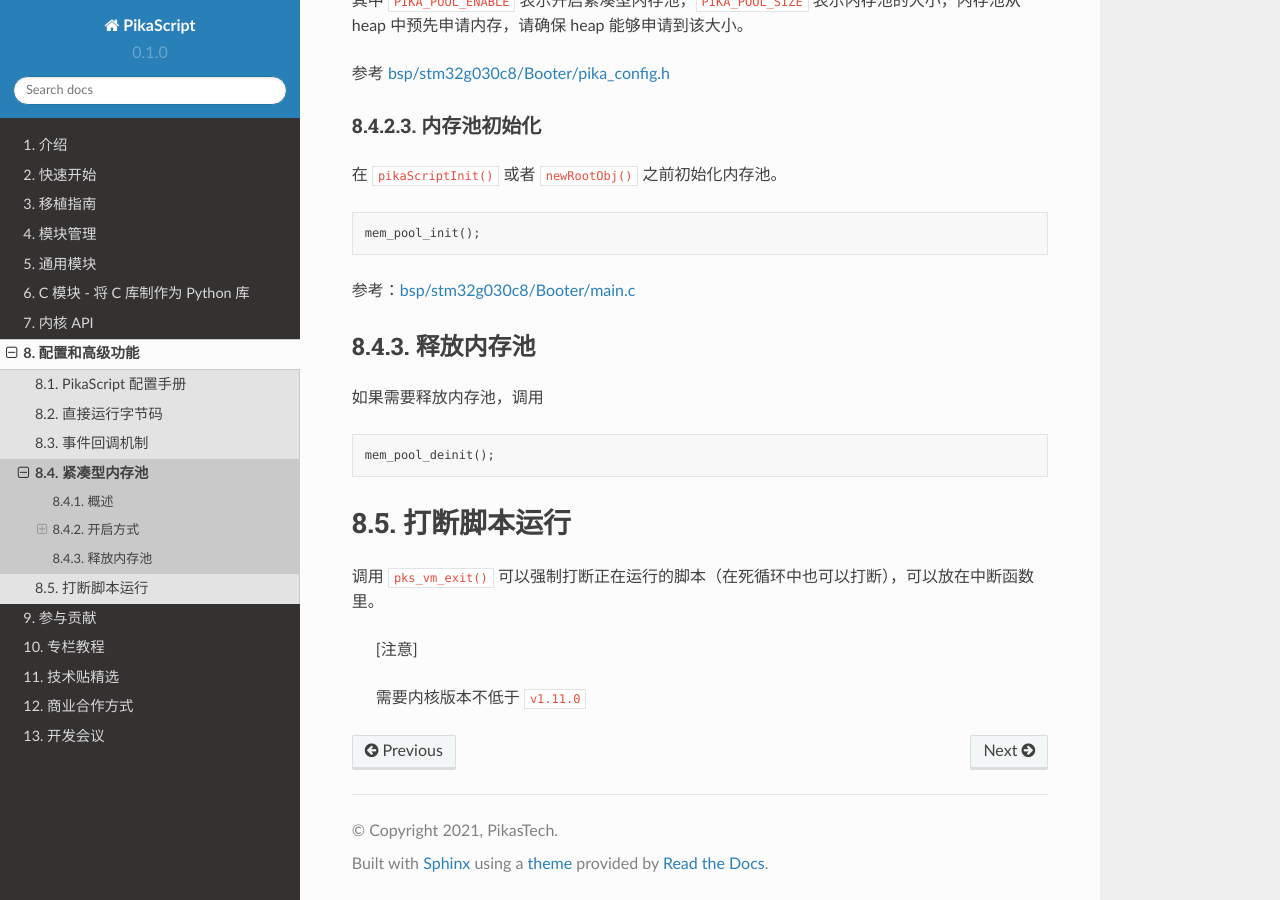
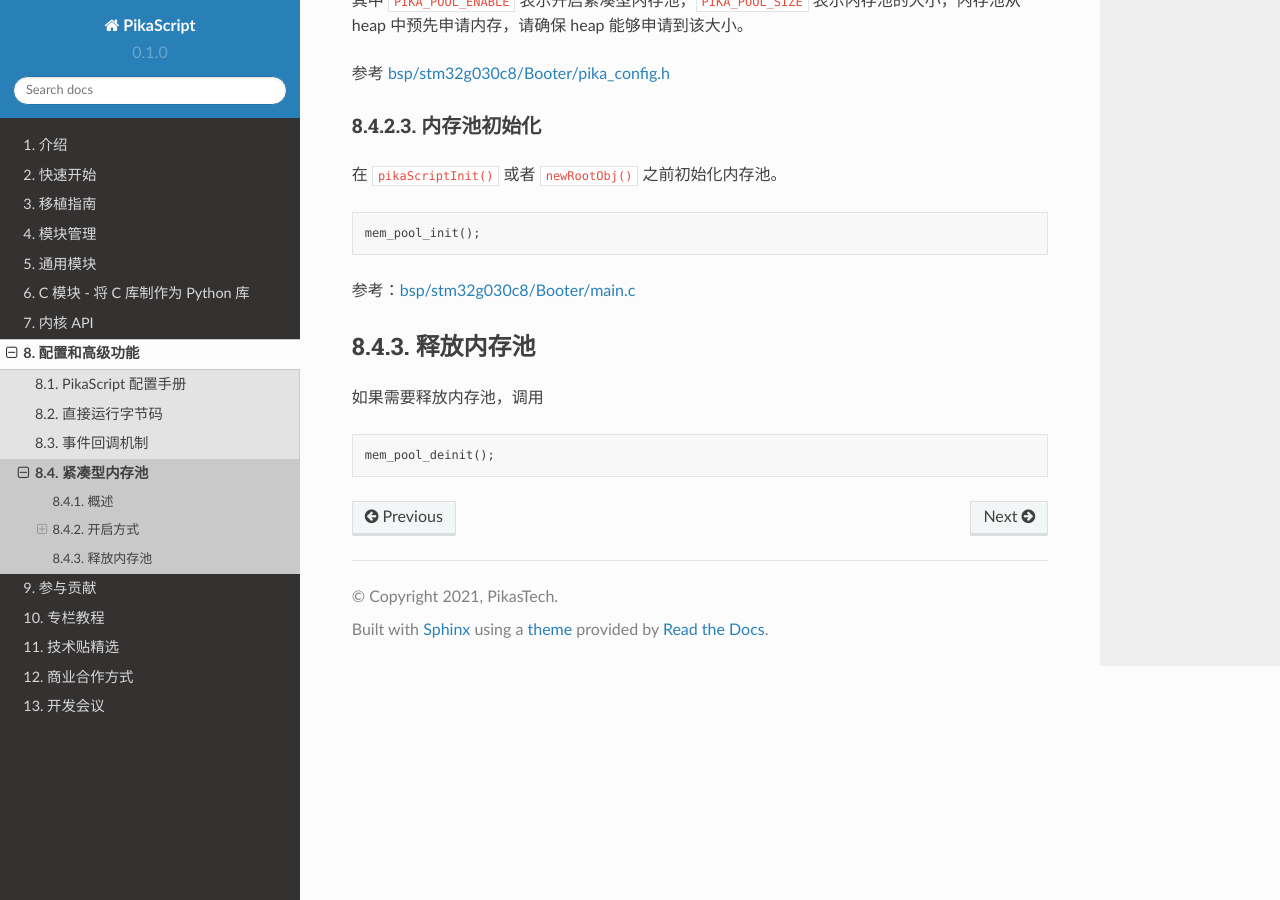
Before and after one commit to pikasTech/pikadoc, a Sphinx documentation site: the page built from docs/source/mem_pool.md, in a window 1280 px wide and 900 px high, scrolled down 743 px. Built offline with Sphinx 7.4.7 and the Read the Docs theme 2.0.0, drawn with Linux system fonts in a browser that asks for light colours.

Commit message:
Update mem_pool.md

````diff
--- a/docs/source/mem_pool.md
+++ b/docs/source/mem_pool.md
@@ -45,11 +45,3 @@ mem_pool_init();
 ``` C
 mem_pool_deinit();
 ```
-
-# 打断脚本运行
-
-调用 `pks_vm_exit()` 可以强制打断正在运行的脚本（在死循环中也可以打断），可以放在中断函数里。
-
-> [注意]
->
-> 需要内核版本不低于 `v1.11.0`
````
